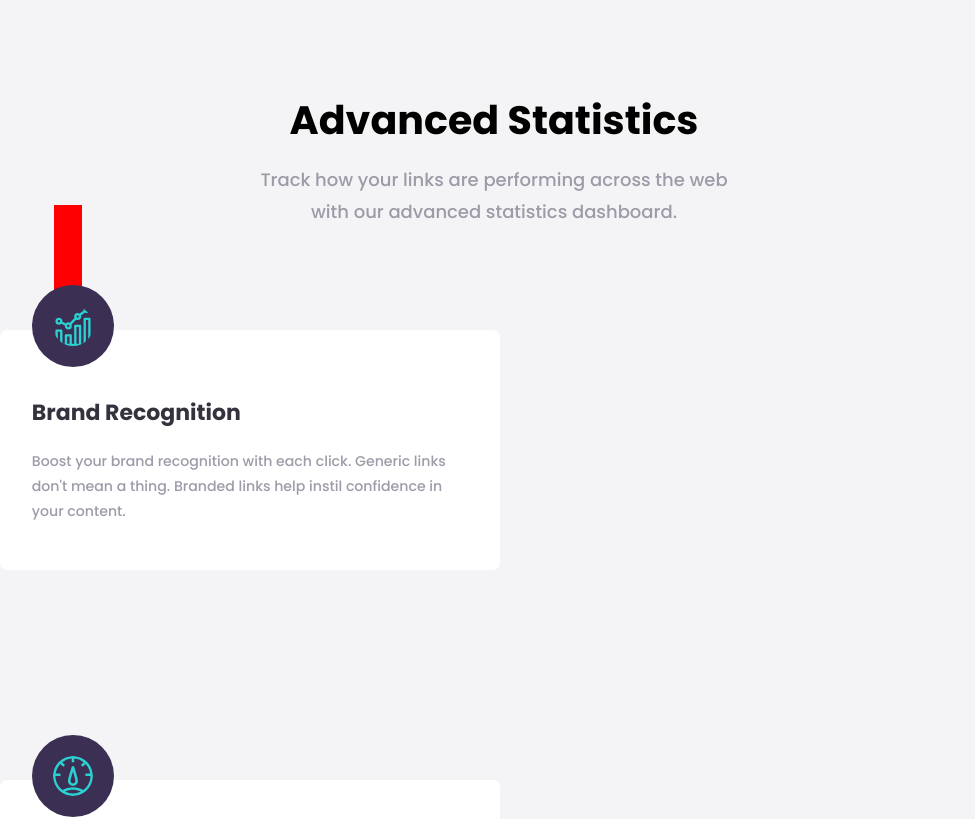
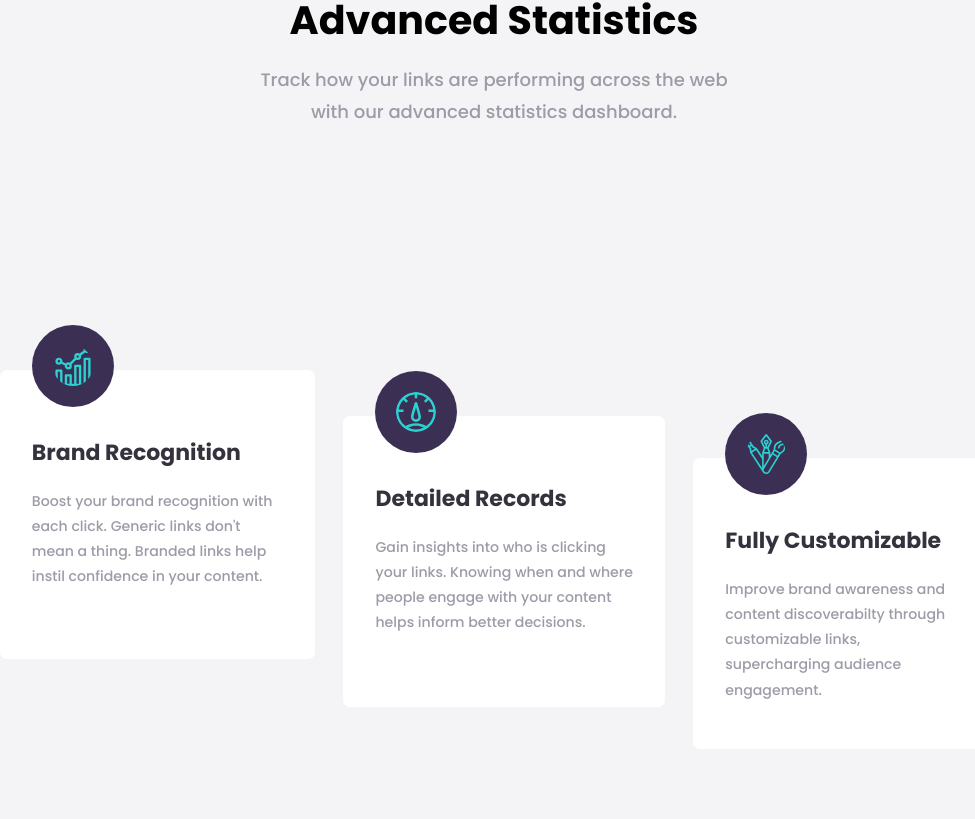
Before and after one commit to aman-atg/Shortly-Landing-Page, a React (Create React App) app: page / in a window 1280 px wide. Shown: the part 1455-2274 px from the top of the page, without its empty margins (146-1121 px from the left). Built offline with nearby package versions, Linux system fonts and the light colour scheme; what simpl-schema would draw is missing.

Commit message:
update sytles

```diff
--- a/src/styles/components.styles/Others/_Body.scss
+++ b/src/styles/components.styles/Others/_Body.scss
@@ -1,7 +1,7 @@
 .body {
   // background-color: lighten($Very-Dark-Blue, 74);
   // margin-top: -18.5rem;
-  padding-top: 20rem;
+  padding-top: 10rem;
   // position: relative;
   // z-index: -1;
   &_Box {
--- a/src/styles/index.css
+++ b/src/styles/index.css
@@ -153,7 +153,7 @@ input {
   height: 7rem; }
 
 .body {
-  padding-top: 20rem; }
+  padding-top: 10rem; }
   .body_Box_Fixed {
     margin: 0 27rem;
     text-align: center; }
@@ -168,7 +168,7 @@ input {
   z-index: 11;
   position: relative; }
 
-.cards {
+.cards_Box {
   margin-top: 9rem;
   display: flex; }
 
@@ -209,8 +209,8 @@ input {
     max-height: 40px; }
 
 .center-line {
-  position: absolute;
-  top: 58.5rem;
+  position: relative;
+  top: 25.5rem;
   left: 20rem;
   z-index: -1;
   background-color: #2acfcf;
```
